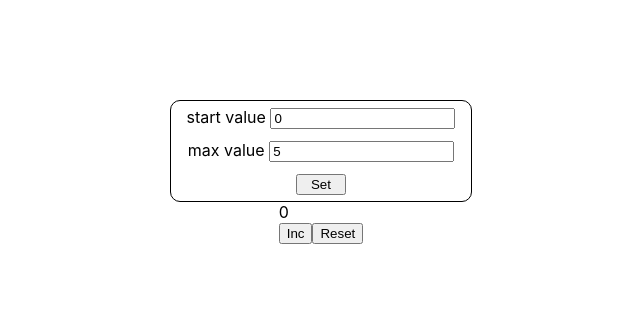
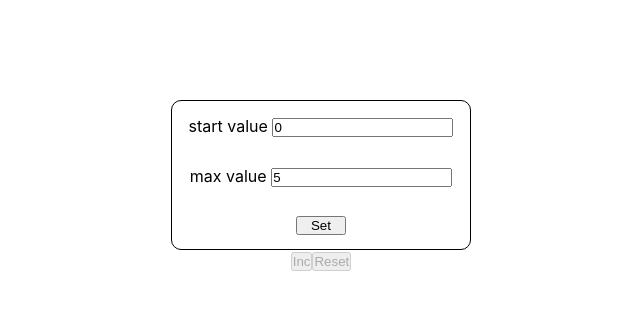
Before and after one commit to Dergacz/counter, a React (Create React App) app: page / in a window 1280 px wide. Shown: the top 310 px of the page, without its empty margins (319-959 px from the left). Built offline with nearby package versions, Linux system fonts and the light colour scheme.

Commit message:
zeroing margins and paddings

```diff
--- a/src/components/Counter/Counter.tsx
+++ b/src/components/Counter/Counter.tsx
@@ -16,13 +16,24 @@ export const Counter = (props: CounterType) => {
 
     return (
         <div>
-            <div>{props.value}</div>
+            <div>{
+                props.error
+                    ? props.errorMessage
+                    : props.disableBtnInc
+                        ? props.message
+                        : props.value
+            }
+            </div>
             <button
-                disabled={props.value === props.maxValue}
+                disabled={props.value < props.maxValue || props.error
+                    ? props.disableBtnInc
+                    : !props.disableBtnInc
+                }
                 onClick={incValueHandler}
             >Inc
             </button>
             <button
+                disabled={props.disableBtnRes}
                 onClick={resetValueHandler}
             >Reset
             </button>
--- a/src/components/CounterMenu/CounterMenu.module.css
+++ b/src/components/CounterMenu/CounterMenu.module.css
@@ -1,6 +1,6 @@
 .menu {
     width: 300px;
-    height: 100px;
+    height: 150px;
     border: solid 1px;
     border-radius: 10px;
     display: flex;
--- a/src/components/CounterMenu/CounterMenu.tsx
+++ b/src/components/CounterMenu/CounterMenu.tsx
@@ -7,13 +7,13 @@ export const CounterMenu = (props: CounterMenuType) => {
     const minValueHandler = (e: ChangeEvent<HTMLInputElement>) => {
         const value = e.currentTarget.valueAsNumber;
         const maxValue = props.maxValue;
+        props.setMessage("enter values and press Set");
         props.setMinValue(value, true, true, false);
 
         if (value >= maxValue || value < 0 || maxValue < 0) {
             props.setError(true, true);
             props.setErrorMessage(true, "bad value");
-        }
-        else {
+        } else {
             props.setError(false, false);
         }
     }
@@ -21,13 +21,13 @@ export const CounterMenu = (props: CounterMenuType) => {
     const maxValueHandler = (e: ChangeEvent<HTMLInputElement>) => {
         const value = e.currentTarget.valueAsNumber;
         const minValue = props.minValue;
+        props.setMessage("enter values and press Set");
         props.setMaxValue(value, true, true, false);
 
         if (value <= minValue || value < 0 || minValue < 0) {
             props.setError(true, true);
             props.setErrorMessage(true, "bad value");
-        }
-        else {
+        } else {
             props.setError(false, false);
         }
     }
@@ -35,6 +35,7 @@ export const CounterMenu = (props: CounterMenuType) => {
     const setMinValueHandler = () => {
         props.setMinValueToCounter(props.minValue, props.disableBtnInc, props.disableBtnRes, props.disableBtnSet)
     }
+
     return (
         <div className={style.menu}>
             <div>
@@ -63,7 +64,10 @@ export const CounterMenu = (props: CounterMenuType) => {
             <button
                 className={style.btn}
                 onClick={setMinValueHandler}
-                disabled={props.error}
+                disabled={props.error
+                    ? true
+                    : props.disableBtnSet
+                }
             >Set
             </button>
         </div>
--- a/src/components/CounterMenu/CounterMenuContainer.tsx
+++ b/src/components/CounterMenu/CounterMenuContainer.tsx
@@ -2,7 +2,14 @@ import React from "react";
 import {CounterMenu} from "./CounterMenu";
 import {AppStateType} from "../../store/reduxStore";
 import {connect} from "react-redux";
-import {setError, setErrorMessage, setMaxValue, setMinValue, setMinValueToCounter} from "../../store/counterReducer";
+import {
+    setError,
+    setErrorMessage,
+    setMaxValue,
+    setMessage,
+    setMinValue,
+    setMinValueToCounter
+} from "../../store/counterReducer";
 
 
 class CounterMenuContainer extends React.Component<CounterMenuType, CounterMenuType> {
@@ -23,6 +30,7 @@ class CounterMenuContainer extends React.Component<CounterMenuType, CounterMenuT
                     setMinValueToCounter={this.props.setMinValueToCounter}
                     setError={this.props.setError}
                     setErrorMessage={this.props.setErrorMessage}
+                    setMessage={this.props.setMessage}
                 />
             </div>
         )
@@ -46,6 +54,7 @@ type MapDispatchToProps = {
     setMinValueToCounter: (minValue: number, disableBtnInc: boolean, disableBtnRes: boolean, disableBtnSet: boolean) => void
     setError: (error: boolean, disableBtnSet: boolean) => void
     setErrorMessage: (error: boolean, errorMessage: string) => void
+    setMessage: (message: string) => void
 }
 
 export type CounterMenuType = MapDispatchToProps & MapStateToPropsType;
@@ -68,5 +77,6 @@ export default connect(mapStateToProps, {
     setMaxValue,
     setMinValueToCounter,
     setError,
-    setErrorMessage
+    setErrorMessage,
+    setMessage
 })(CounterMenu)
--- a/src/index.css
+++ b/src/index.css
@@ -1,3 +1,9 @@
+* {
+  margin: 0;
+  padding: 0;
+  box-sizing: border-box;
+}
+
 body {
   margin: 0;
   font-family: -apple-system, BlinkMacSystemFont, 'Segoe UI', 'Roboto', 'Oxygen',
--- a/src/store/counterReducer.ts
+++ b/src/store/counterReducer.ts
@@ -18,6 +18,7 @@ export type ActionType = IncValueActionType
     | SetMinValueToCounterActionType
     | SetErrorActionType
     | SetErrorMessageActionType
+    | SetMessageActionType
 
 
 export const counterReducer = (state: CounterInitialStateType = initialState, action: ActionType): CounterInitialStateType => {
@@ -73,6 +74,12 @@ export const counterReducer = (state: CounterInitialStateType = initialState, ac
                 errorMessage: action.errorMessage
             }
         }
+        case "SET_MESSAGE": {
+            return {
+                ...state,
+                message: action.message
+            }
+        }
         default:
             return state
     }
@@ -124,3 +131,9 @@ export const setErrorMessage = (error: boolean, errorMessage: string) => ({
     errorMessage
 } as const);
 export type SetErrorMessageActionType = ReturnType<typeof setErrorMessage>
+
+export const setMessage = (message: string) => ({
+    type: "SET_MESSAGE",
+    message
+} as const);
+export type SetMessageActionType = ReturnType<typeof setMessage>
```
